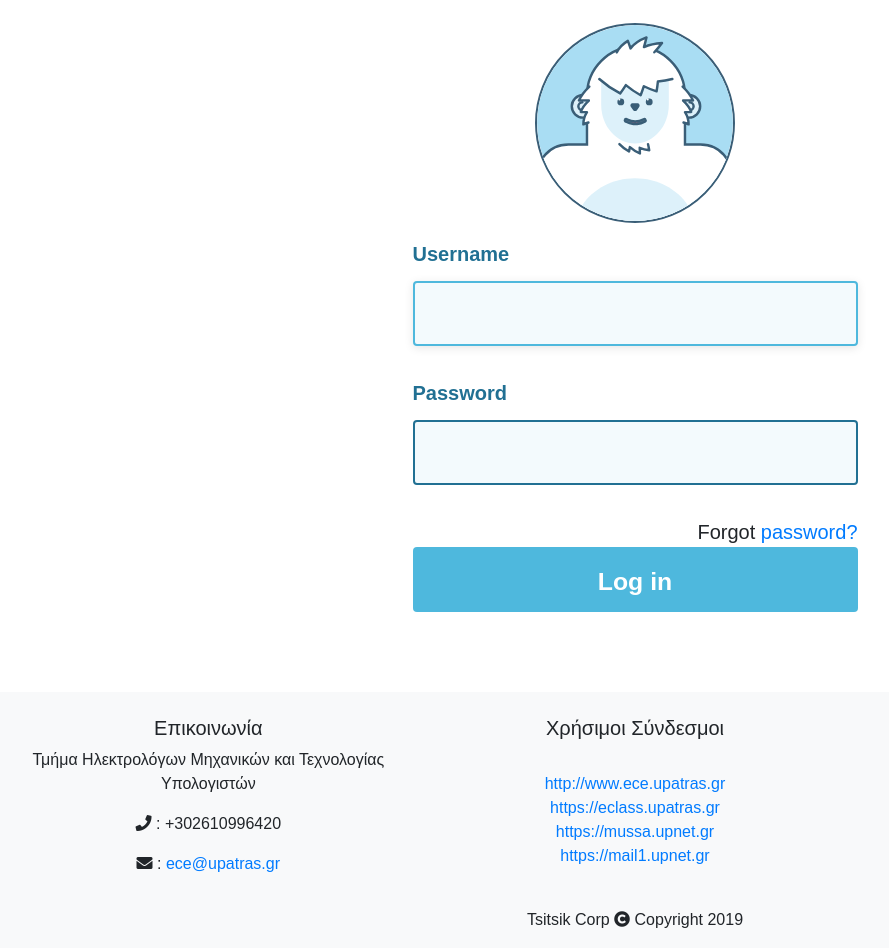
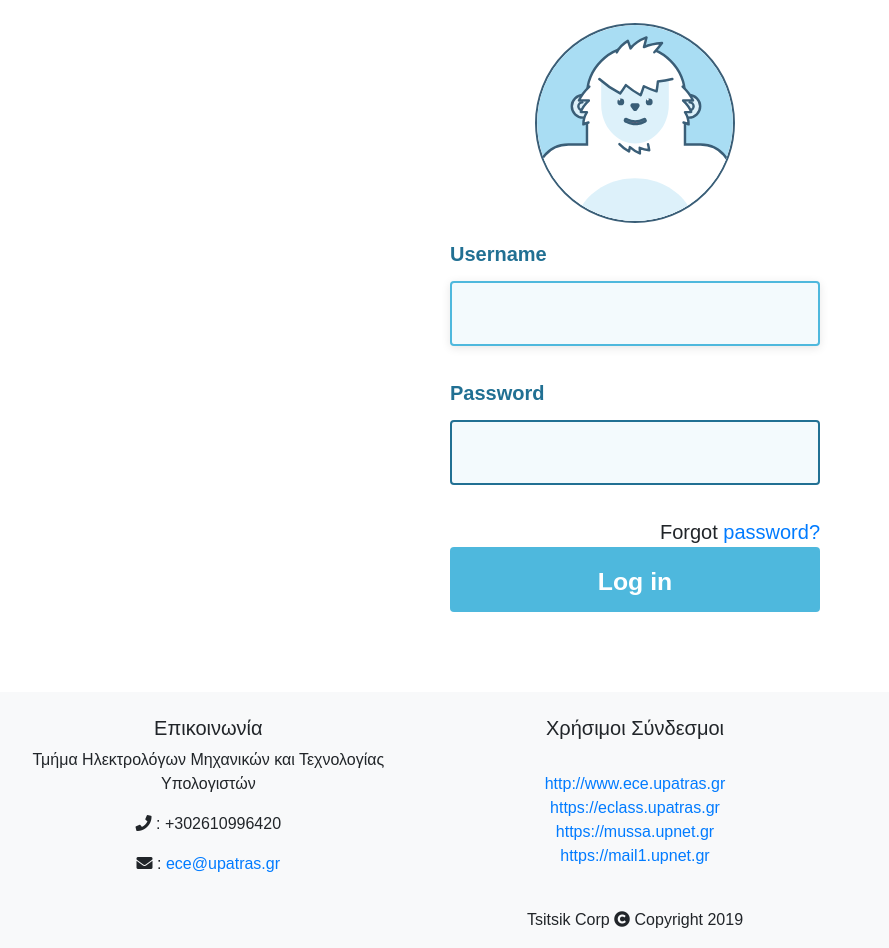
Before and after one commit to tsitsikas96/e-secretary, a Django app: page /login/ in a window 1280 px wide. Shown: the part 100-1048 px from the top of the page, without its empty margins (5-894 px from the left). Run offline with Django 3.2, Linux system fonts and the light colour scheme; some libraries are stand-ins or nearby versions.

Commit message:
login look

```diff
--- a/e_secretary/static/css/login-avatar-style.css
+++ b/e_secretary/static/css/login-avatar-style.css
@@ -6,6 +6,7 @@ html {
 
 .login-form {
   margin: auto auto 5em auto;
+  max-width: 400px;
 }
 
 body {
--- a/e_secretary/templates/login.html
+++ b/e_secretary/templates/login.html
@@ -28,7 +28,7 @@
 
 <div class="container">
   <div class="row">
-    <form class="login-form col-5" action="{% url 'login' %}" method="POST">
+    <form class="login-form col" action="{% url 'login' %}" method="POST">
       {% csrf_token %}
       <div class="svgContainer">
         <div>
```
